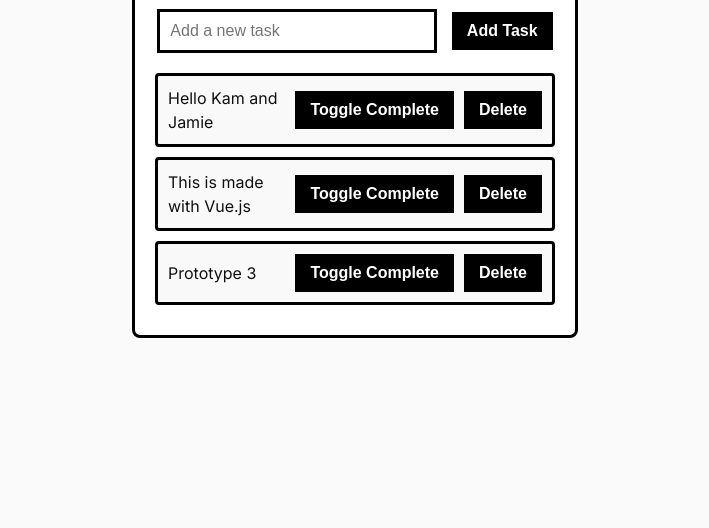
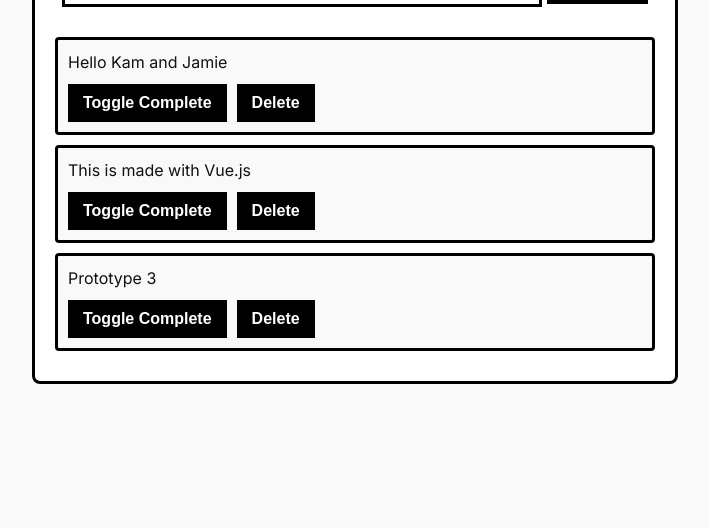
Before and after one commit to hunterAntal/VueToDoApp, a plain HTML site: page todo.html in a window 1280 px wide. Shown: the part 272-800 px from the top of the page, without its empty margins (285-994 px from the left). Drawn offline with nearby package versions, Linux system fonts and the light colour scheme.

Commit message:
Hadded some stretch

```diff
--- a/todo.html
+++ b/todo.html
@@ -36,8 +36,8 @@
       border: 3px solid #000; /* Thick, unapologetic borders */
       border-radius: 8px;
       text-align: center;
-      width: 100%;
-      max-width: 400px;
+      width: 90%; /* Extend width to occupy more horizontal space */
+      max-width: 600px; /* Set max width for larger screens */
     }
 
     h1 {
@@ -47,9 +47,9 @@
     }
 
     input {
-      width: calc(100% - 120px);
+      width: calc(100% - 120px); /* Use more width for input */
       padding: 10px;
-      margin-right: 10px;
+      margin-bottom: 10px;
       font-size: 1rem;
       border: 3px solid #000;
       outline: none;
@@ -77,8 +77,8 @@
 
     li {
       display: flex;
-      justify-content: space-between;
-      align-items: center;
+      flex-direction: column; /* Stack elements vertically */
+      align-items: flex-start; /* Align items to the left */
       padding: 10px;
       margin-bottom: 10px;
       border: 3px solid #000;
@@ -90,12 +90,14 @@
     .button-container {
       display: flex;
       gap: 10px;
+      margin-top: 10px; /* Add spacing above buttons */
     }
 
     span {
-      flex: 1; /* Make sure the text takes up as much space as possible */
+      flex: 1; /* Take up available space */
       text-align: left;
       font-weight: 400;
+      width: 100%; /* Ensure it takes up full width */
     }
   </style>
 </head>
@@ -108,7 +110,10 @@
 
     <ul>
       <li v-for="(task, index) in tasks" :key="index">
+        <!-- Task text is shown at the top of each list item -->
         <span :style="{ textDecoration: task.completed ? 'line-through' : 'none' }">{{ task.text }}</span>
+
+        <!-- Buttons are placed below the task name -->
         <div class="button-container">
           <button @click="toggleComplete(index)">Toggle Complete</button>
           <button @click="deleteTask(index)">Delete</button>
```
